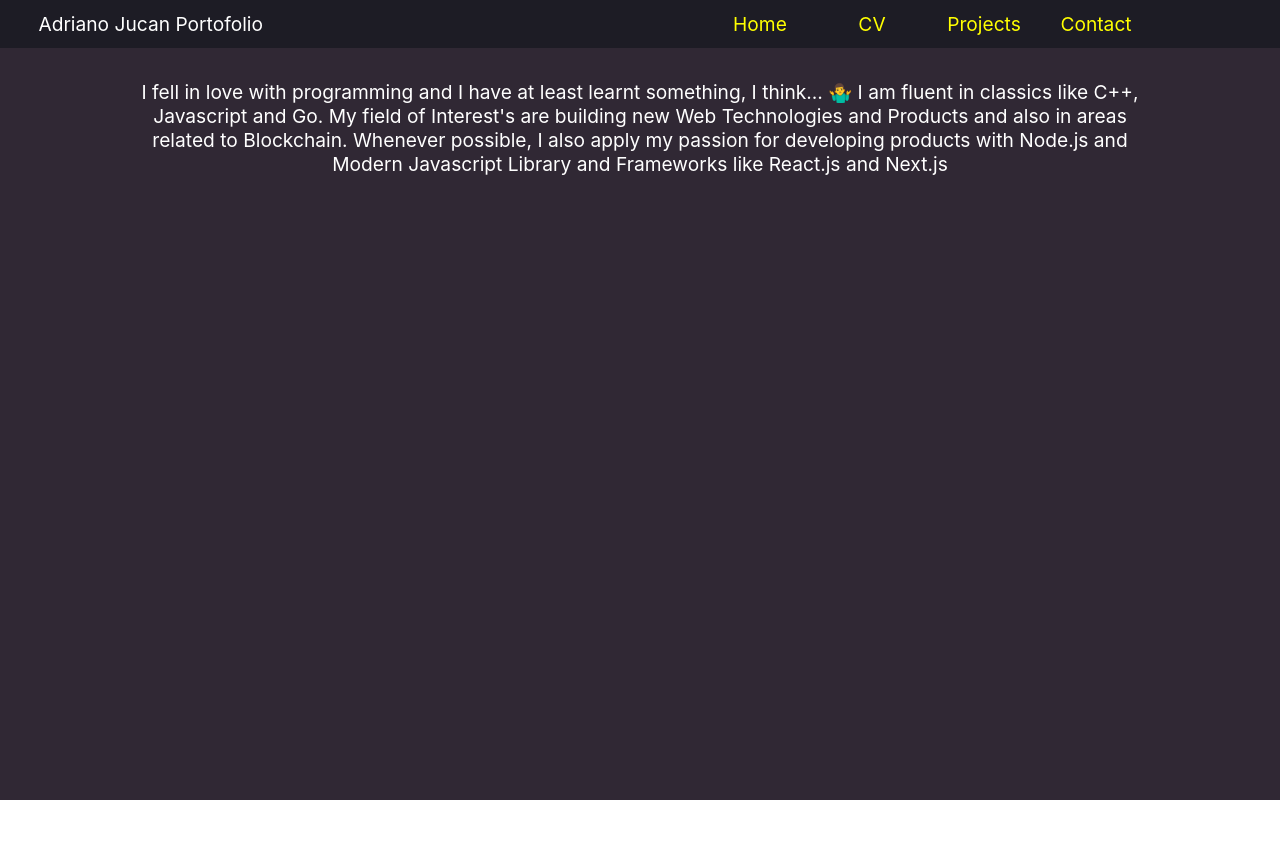
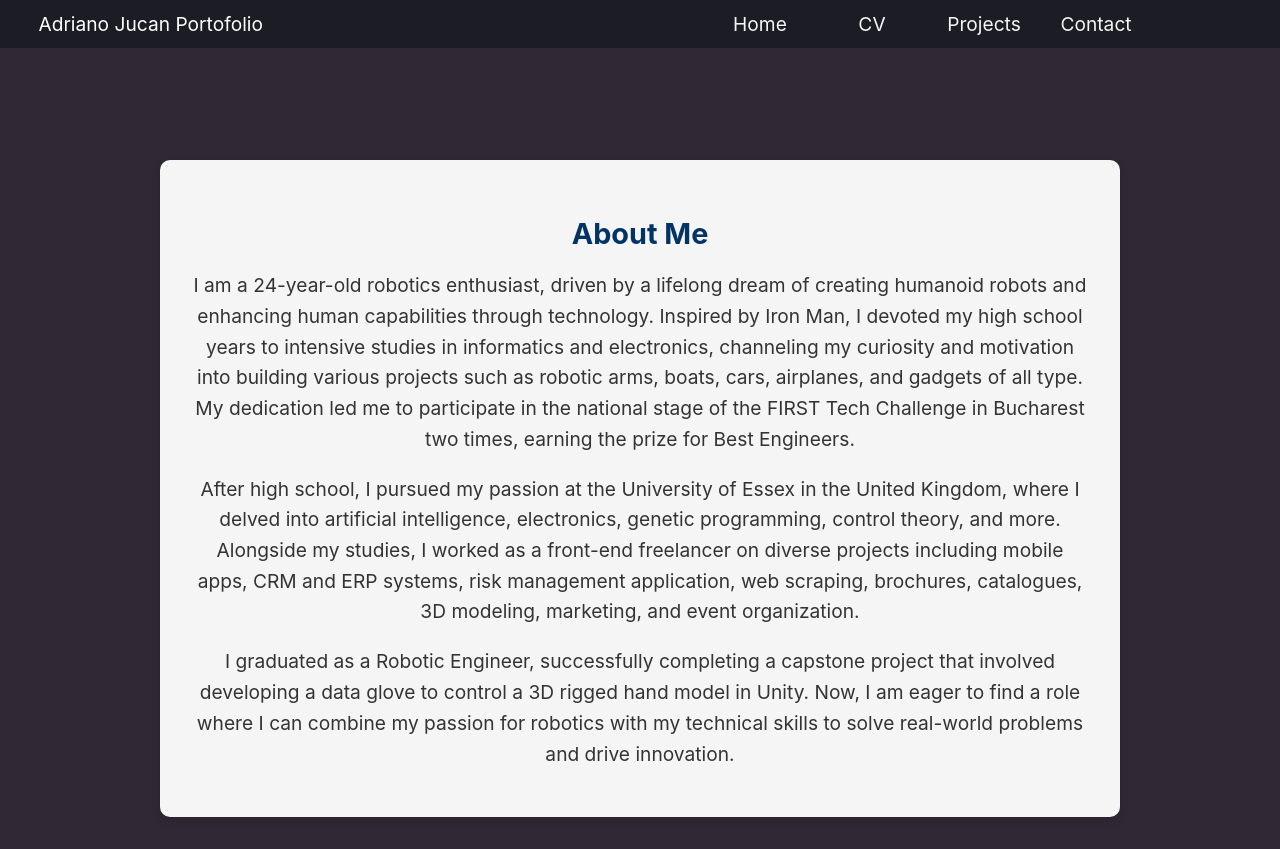
Before and after one commit to AdrianoJuc13/portofolio-react, a React (Create React App) app: page / in a window 1280 px wide. Before the commit the page ends 800 px from the top, so only its background shows below. Built offline with nearby package versions, Linux system fonts and the light colour scheme.

Commit message:
text in the about section

```diff
--- a/src/App.scss
+++ b/src/App.scss
@@ -4,14 +4,11 @@
   --accent-color: #00BFAE; // Bright Teal
   --text-color: #333333; // Charcoal Gray
   --nav-color: rgba(27, 27, 36, 0.9);
+  --hover-color:rgba(194, 38, 38, 0.855);
 }
 
 .App {
-  background-color: #302834;
   color: white;
-
-  height: 100vh;
-  overflow-y: hidden;
   text-align: center;
 
   font-size: larger;
@@ -24,8 +21,6 @@
     width: 80%;
   }
   .CV{
-    margin-top: 3rem;
-    width: 70%;
   }
   .Projects{
     margin-top: 5rem;
@@ -37,7 +32,7 @@
 
 .NavBar {
   background: var(--nav-color);
-  position: absolute;
+  position: sticky;
   top: 0;
   width: 100%;
   display: flex;
@@ -64,7 +59,7 @@
       justify-content: center;
       text-align: center;
       align-items: center;
-      color: yellow;
+      color: var(--secondary-color);
 
       &:hover {
         scale: 1.07;
@@ -78,29 +73,54 @@
 
 .cv-preview {
   text-align: center;
-  margin: 2rem 0;
-
+  width: 90vw;
+  height:80vh;
   h2 {
     margin-bottom: 1rem;
-    color: var(--primary);
+    color: var(--secondary-color);
   }
 
   .cv-iframe {
-    border: 1px solid var(--primary);
+
+    border: none;
     margin-bottom: 1rem;
+    border-radius: 1rem;
+    height: 90%;
+    width: 100%;
   }
 
   .download-button {
     display: inline-block;
     padding: 0.5rem 1rem;
-    background-color: var(--accent-color);
+    background-color:rgb(185, 104, 199);
+    box-shadow: 0 0 4px inset rgba(255, 255, 255, 0.269);
     color: white;
     text-decoration: none;
     border-radius: 5px;
     transition: background-color 0.3s;
 
     &:hover {
-      background-color: (var(--accent-color), 10%);
+      background: (rgba(185, 104, 199,0.3));
+      scale: 1.01;
     }
   }
 }
+
+.about-section {
+  margin: 2rem;
+  padding: 2rem;
+  background-color: var(--secondary-color);
+  color: var(--text-color);
+  border-radius: 10px;
+  box-shadow: 0 4px 8px rgba(0, 0, 0, 0.1);
+
+  h2 {
+    color: var(--primary);
+    margin-bottom: 1rem;
+  }
+
+  p {
+    margin-bottom: 1rem;
+    line-height: 1.6;
+  }
+}
--- a/src/components/About.js
+++ b/src/components/About.js
@@ -1,14 +1,36 @@
 import React from "react";
+import "../App.scss";
 
 const About = () => {
   return (
-    <div>
-      I fell in love with programming and I have at least learnt something, I
-      think… 🤷‍♂️ I am fluent in classics like C++, Javascript and Go. My field of
-      Interest's are building new Web Technologies and Products and also in
-      areas related to Blockchain. Whenever possible, I also apply my passion
-      for developing products with Node.js and Modern Javascript Library and
-      Frameworks like React.js and Next.js
+    <div className="about-section">
+      <h2>About Me</h2>
+      <p>
+        I am a 24-year-old robotics enthusiast, driven by a lifelong dream of
+        creating humanoid robots and enhancing human capabilities through
+        technology. Inspired by Iron Man, I devoted my high school years to
+        intensive studies in informatics and electronics, channeling my
+        curiosity and motivation into building various projects such as robotic
+        arms, boats, cars, airplanes, and gadgets of all type. My dedication led
+        me to participate in the national stage of the FIRST Tech Challenge in
+        Bucharest two times, earning the prize for Best Engineers.
+      </p>
+      <p>
+        After high school, I pursued my passion at the University of Essex in
+        the United Kingdom, where I delved into artificial intelligence,
+        electronics, genetic programming, control theory, and more. Alongside my
+        studies, I worked as a front-end freelancer on diverse projects
+        including mobile apps, CRM and ERP systems, risk management application,
+        web scraping, brochures, catalogues, 3D modeling, marketing, and event
+        organization.
+      </p>
+      <p>
+        I graduated as a Robotic Engineer, successfully completing a capstone
+        project that involved developing a data glove to control a 3D rigged
+        hand model in Unity. Now, I am eager to find a role where I can combine
+        my passion for robotics with my technical skills to solve real-world
+        problems and drive innovation.
+      </p>
     </div>
   );
 };
--- a/src/components/CVPreview.js
+++ b/src/components/CVPreview.js
@@ -4,16 +4,14 @@ import "../App.scss";
 const CvPreview = () => {
   return (
     <div className="cv-preview">
-      <h2>My CV</h2>
+      <h2>Curriculum vitae</h2>
       <iframe
         src={`${process.env.PUBLIC_URL}/cv.pdf`}
-        width="100%"
-        height="500px"
         title="CV Preview"
         className="cv-iframe"
       ></iframe>
       <a
-        href="/cv.pdf"
+        href={`${process.env.PUBLIC_URL}/cv.pdf`}
         download="Adriano Jucan CV .pdf"
         className="download-button"
       >
--- a/src/index.css
+++ b/src/index.css
@@ -1,4 +1,5 @@
 body {
+  background: #302834;
   margin: 0;
   font-family: -apple-system, BlinkMacSystemFont, 'Segoe UI', 'Roboto', 'Oxygen',
     'Ubuntu', 'Cantarell', 'Fira Sans', 'Droid Sans', 'Helvetica Neue',
@@ -6,7 +7,27 @@ body {
   -webkit-font-smoothing: antialiased;
   -moz-osx-font-smoothing: grayscale;
 }
+/* width */
+::-webkit-scrollbar {
+  width: 10px;
+}
 
+/* Track */
+::-webkit-scrollbar-track {
+  box-shadow: inset 0 0 1px grey;
+  border-radius: 10px;
+}
+
+/* Handle */
+::-webkit-scrollbar-thumb {
+  background: rgb(185, 104, 199);
+  border-radius: 10px;
+}
+
+/* Handle on hover */
+::-webkit-scrollbar-thumb:hover {
+  background: rgb(157, 32, 179);
+}
 code {
   font-family: source-code-pro, Menlo, Monaco, Consolas, 'Courier New',
     monospace;
```
